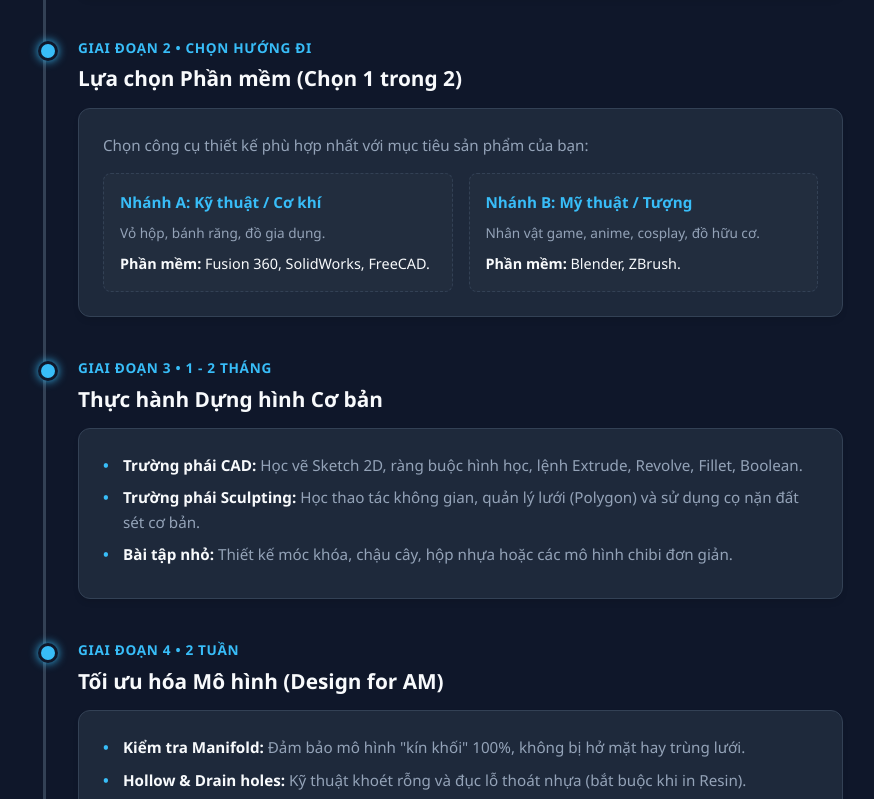
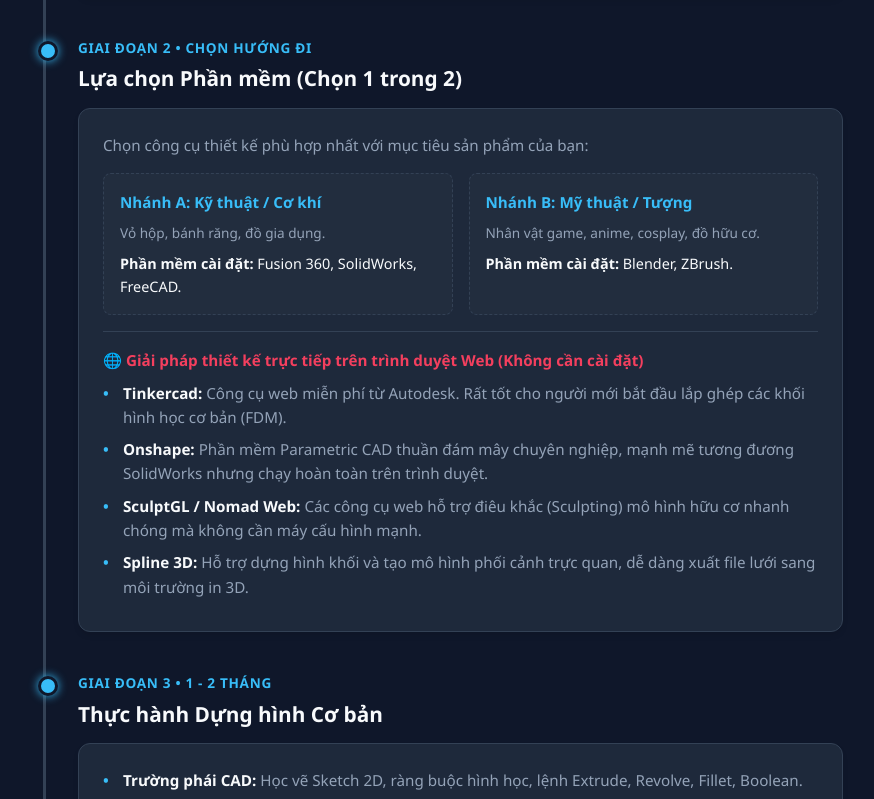
Before and after one commit to khanghoangvucompany-star/Road-map-Design-3D, a plain HTML site: page index.html in a window 1280 px wide. Shown: the part 458-1257 px from the top of the page, without its empty margins (197-1071 px from the left). Drawn offline with Linux system fonts and the light colour scheme.

Commit message:
Add web apps section for design tools
Added web applications section with design tools.

```diff
--- a/index.html
+++ b/index.html
@@ -156,6 +156,31 @@
             font-size: 0.95rem;
         }
 
+        .web-apps {
+            margin-top: 1rem;
+            border-top: 1px solid var(--border-color);
+            padding-top: 1rem;
+        }
+
+        .web-apps-title {
+            font-weight: bold;
+            color: #f43f5e;
+            margin-bottom: 0.5rem;
+            font-size: 0.95rem;
+            display: flex;
+            align-items: center;
+            gap: 0.5rem;
+        }
+
+        .web-badge {
+            background: rgba(244, 63, 94, 0.1);
+            color: #f43f5e;
+            padding: 2px 6px;
+            border-radius: 4px;
+            font-size: 0.75rem;
+            border: 1px solid rgba(244, 63, 94, 0.2);
+        }
+
         footer {
             text-align: center;
             margin-top: 4rem;
@@ -199,13 +224,26 @@
                     <div class="branch-card">
                         <div class="branch-title">Nhánh A: Kỹ thuật / Cơ khí</div>
                         <p style="font-size: 0.85rem; color: var(--text-muted);">Vỏ hộp, bánh răng, đồ gia dụng.</p>
-                        <p style="font-size: 0.9rem; margin-top: 0.5rem; color: var(--text-main);"><strong>Phần mềm:</strong> Fusion 360, SolidWorks, FreeCAD.</p>
+                        <p style="font-size: 0.9rem; margin-top: 0.5rem; color: var(--text-main);"><strong>Phần mềm cài đặt:</strong> Fusion 360, SolidWorks, FreeCAD.</p>
                     </div>
                     <div class="branch-card">
                         <div class="branch-title">Nhánh B: Mỹ thuật / Tượng</div>
                         <p style="font-size: 0.85rem; color: var(--text-muted);">Nhân vật game, anime, cosplay, đồ hữu cơ.</p>
-                        <p style="font-size: 0.9rem; margin-top: 0.5rem; color: var(--text-main);"><strong>Phần mềm:</strong> Blender, ZBrush.</p>
+                        <p style="font-size: 0.9rem; margin-top: 0.5rem; color: var(--text-main);"><strong>Phần mềm cài đặt:</strong> Blender, ZBrush.</p>
                     </div>
+                </div>
+
+                <!-- BỔ SUNG CÁC CÔNG CỤ TRÊN WEB -->
+                <div class="web-apps">
+                    <div class="web-apps-title">
+                        <span>🌐 Giải pháp thiết kế trực tiếp trên trình duyệt Web (Không cần cài đặt)</span>
+                    </div>
+                    <ul style="margin-top: 0.5rem;">
+                        <li style="margin-bottom: 0.5rem;"><strong>Tinkercad:</strong> Công cụ web miễn phí từ Autodesk. Rất tốt cho người mới bắt đầu lắp ghép các khối hình học cơ bản (FDM).</li>
+                        <li style="margin-bottom: 0.5rem;"><strong>Onshape:</strong> Phần mềm Parametric CAD thuần đám mây chuyên nghiệp, mạnh mẽ tương đương SolidWorks nhưng chạy hoàn toàn trên trình duyệt.</li>
+                        <li style="margin-bottom: 0.5rem;"><strong>SculptGL / Nomad Web:</strong> Các công cụ web hỗ trợ điêu khắc (Sculpting) mô hình hữu cơ nhanh chóng mà không cần máy cấu hình mạnh.</li>
+                        <li><strong>Spline 3D:</strong> Hỗ trợ dựng hình khối và tạo mô hình phối cảnh trực quan, dễ dàng xuất file lưới sang môi trường in 3D.</li>
+                    </ul>
                 </div>
             </div>
         </div>
```
